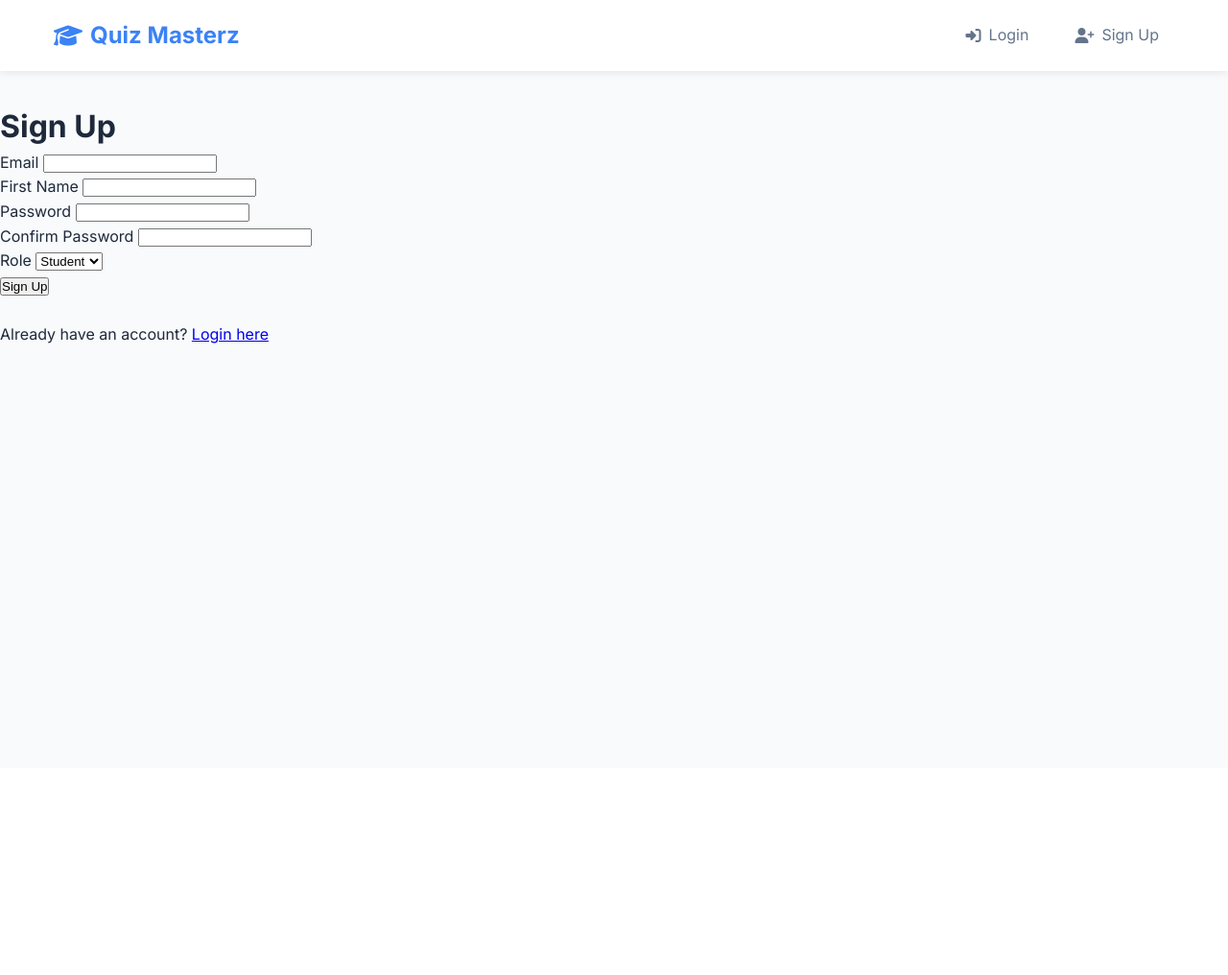
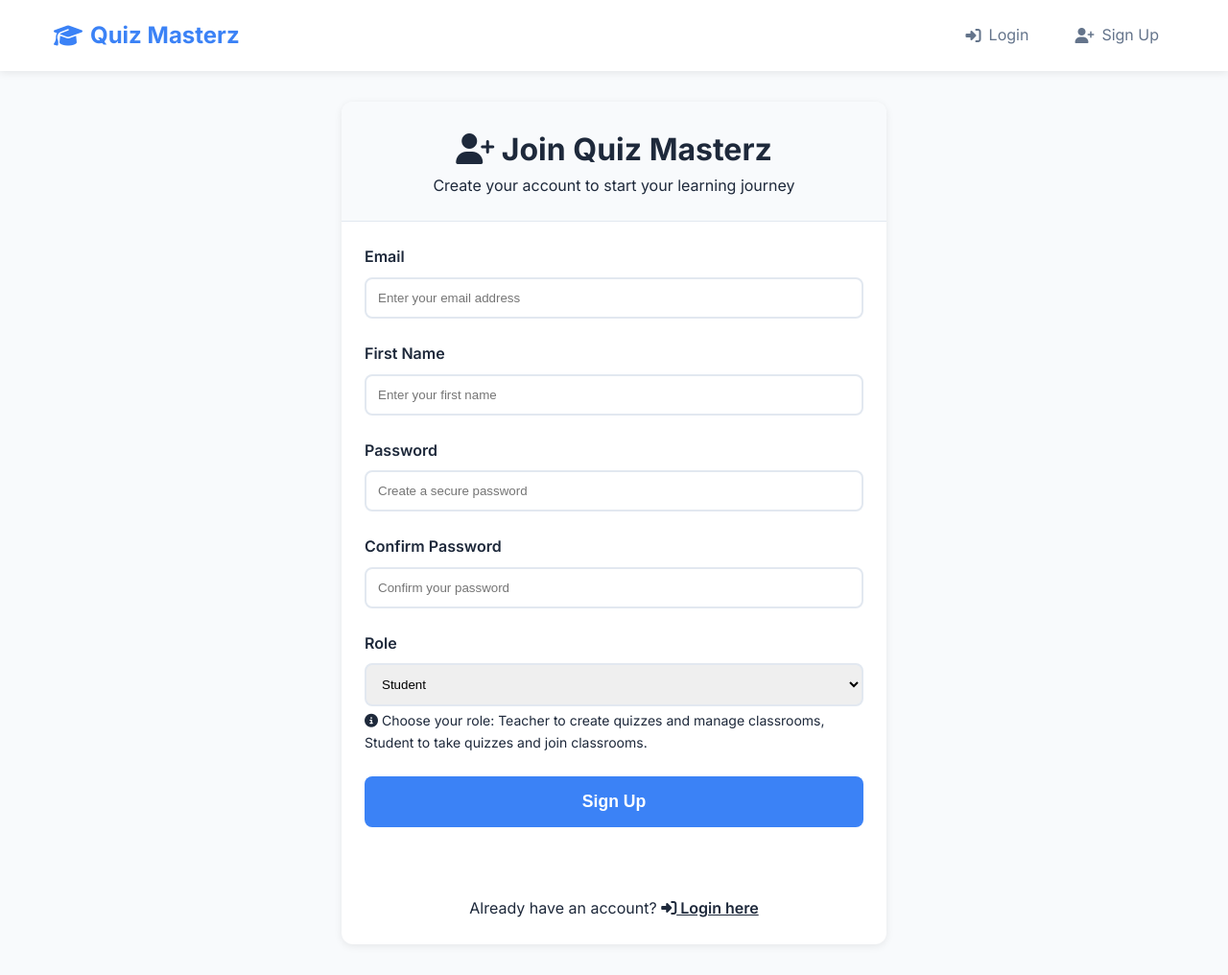
Before and after one commit to Firewat/Quizz-Masterz, a Flask app: page /sign-up in a window 1280 px wide. Shown: the whole page at 96% size. Before the commit the page ends 358 px from the top, so only its background shows below. Run offline with Flask 3, Linux system fonts and the light colour scheme.

Commit message:
Implement code changes to enhance login and sign up UI

```diff
--- a/website/templates/sign_up.html
+++ b/website/templates/sign_up.html
@@ -1,52 +1,89 @@
 <!-- Responsible: David -->
 <!-- filepath: c:\Users\lasse\Desktop\Full_Stack_Quizz_Masterz\website\templates\sign_up.html -->
 {% extends "base.html" %}
-{% block title %}Sign Up{% endblock %}
+{% block title %}Sign Up - Quiz Masterz{% endblock %}
 
 {% block content %}
-<h1>Sign Up</h1>
+<div class="container-sm">
+    <div class="card">
+        <div class="card-header text-center">
+            <h1><i class="fas fa-user-plus"></i> Join Quiz Masterz</h1>
+            <p>Create your account to start your learning journey</p>
+        </div>
+
+        <div class="card-body">
             <form method="POST">
                 {{ form.hidden_tag() }}
-    <div>
-        {{ form.email.label }}
-        {{ form.email() }}
+
+                <div class="form-group">
+                    {{ form.email.label(class="form-label") }}
+                    {{ form.email(class="form-control" + (" is-invalid" if form.email.errors else ""), placeholder="Enter your email address") }}
                     {% for error in form.email.errors %}
-            <span>{{ error }}</span>
+                        <span class="form-error">
+                            <i class="fas fa-exclamation-circle"></i> {{ error }}
+                        </span>
                     {% endfor %}
                 </div>
-    <div>
-        {{ form.first_name.label }}
-        {{ form.first_name() }}
+
+                <div class="form-group">
+                    {{ form.first_name.label(class="form-label") }}
+                    {{ form.first_name(class="form-control" + (" is-invalid" if form.first_name.errors else ""), placeholder="Enter your first name") }}
                     {% for error in form.first_name.errors %}
-            <span>{{ error }}</span>
+                        <span class="form-error">
+                            <i class="fas fa-exclamation-circle"></i> {{ error }}
+                        </span>
                     {% endfor %}
                 </div>
-    <div>
-        {{ form.password1.label }}
-        {{ form.password1() }}
+
+                <div class="form-group">
+                    {{ form.password1.label(class="form-label") }}
+                    {{ form.password1(class="form-control" + (" is-invalid" if form.password1.errors else ""), placeholder="Create a secure password") }}
                     {% for error in form.password1.errors %}
-            <span>{{ error }}</span>
+                        <span class="form-error">
+                            <i class="fas fa-exclamation-circle"></i> {{ error }}
+                        </span>
                     {% endfor %}
                 </div>
-    <div>
-        {{ form.password2.label }}
-        {{ form.password2() }}
+
+                <div class="form-group">
+                    {{ form.password2.label(class="form-label") }}
+                    {{ form.password2(class="form-control" + (" is-invalid" if form.password2.errors else ""), placeholder="Confirm your password") }}
                     {% for error in form.password2.errors %}
-            <span>{{ error }}</span>
+                        <span class="form-error">
+                            <i class="fas fa-exclamation-circle"></i> {{ error }}
+                        </span>
                     {% endfor %}
                 </div>
-    <div>
-        {{ form.role.label }}
-        {{ form.role() }}
+
+                <div class="form-group">
+                    {{ form.role.label(class="form-label") }}
+                    <div style="margin-top: 0.5rem;">
+                        {{ form.role(class="form-control" + (" is-invalid" if form.role.errors else "")) }}
+                    </div>
                     {% for error in form.role.errors %}
-            <span>{{ error }}</span>
+                        <span class="form-error">
+                            <i class="fas fa-exclamation-circle"></i> {{ error }}
+                        </span>
                     {% endfor %}
+                    <small style="color: var(--text-secondary); font-size: 0.875rem; margin-top: 0.25rem; display: block;">
+                        <i class="fas fa-info-circle"></i> Choose your role: Teacher to create quizzes and manage classrooms, Student to take quizzes and join classrooms.
+                    </small>
                 </div>
-    <div>
-        {{ form.submit() }}
+
+                <div class="form-group">
+                    {{ form.submit(class="btn btn-primary btn-lg", style="width: 100%;") }}
                 </div>
             </form>
-<br>
-<p>Already have an account? <a href="/login">Login here</a></p>
+        </div>
+
+        <div class="card-body" style="border-top: 1px solid var(--border-color); margin-top: 0;">
+            <p class="text-center">
+                Already have an account?
+                <a href="/login" style="color: var(--primary-color); font-weight: 600;">
+                    <i class="fas fa-sign-in-alt"></i> Login here
+                </a>
+            </p>
+        </div>
+    </div>
+</div>
 {% endblock %}
-<!-- Teacher/Student role selection -->
```
Also changed, not shown: website/templates/login.html (+38 -14 lines). Lines whose indentation alone changed are shown as unchanged.
